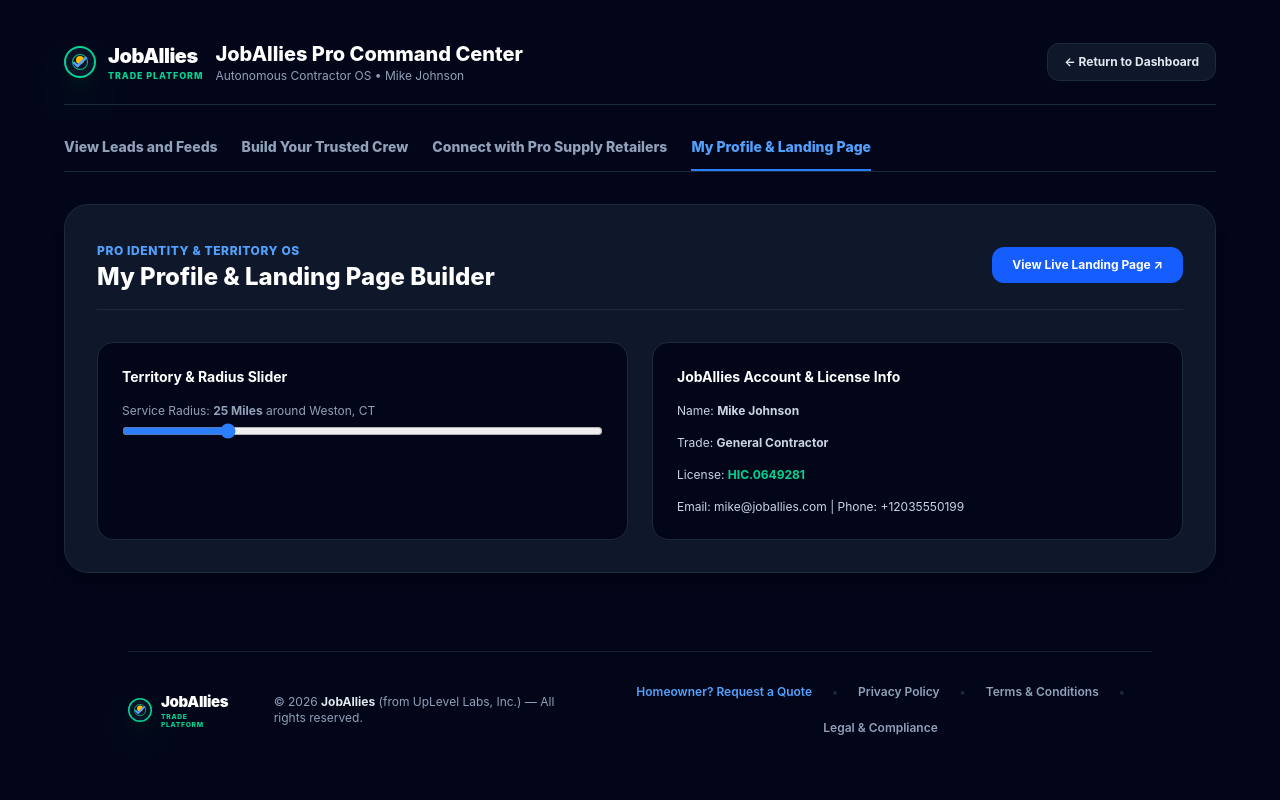
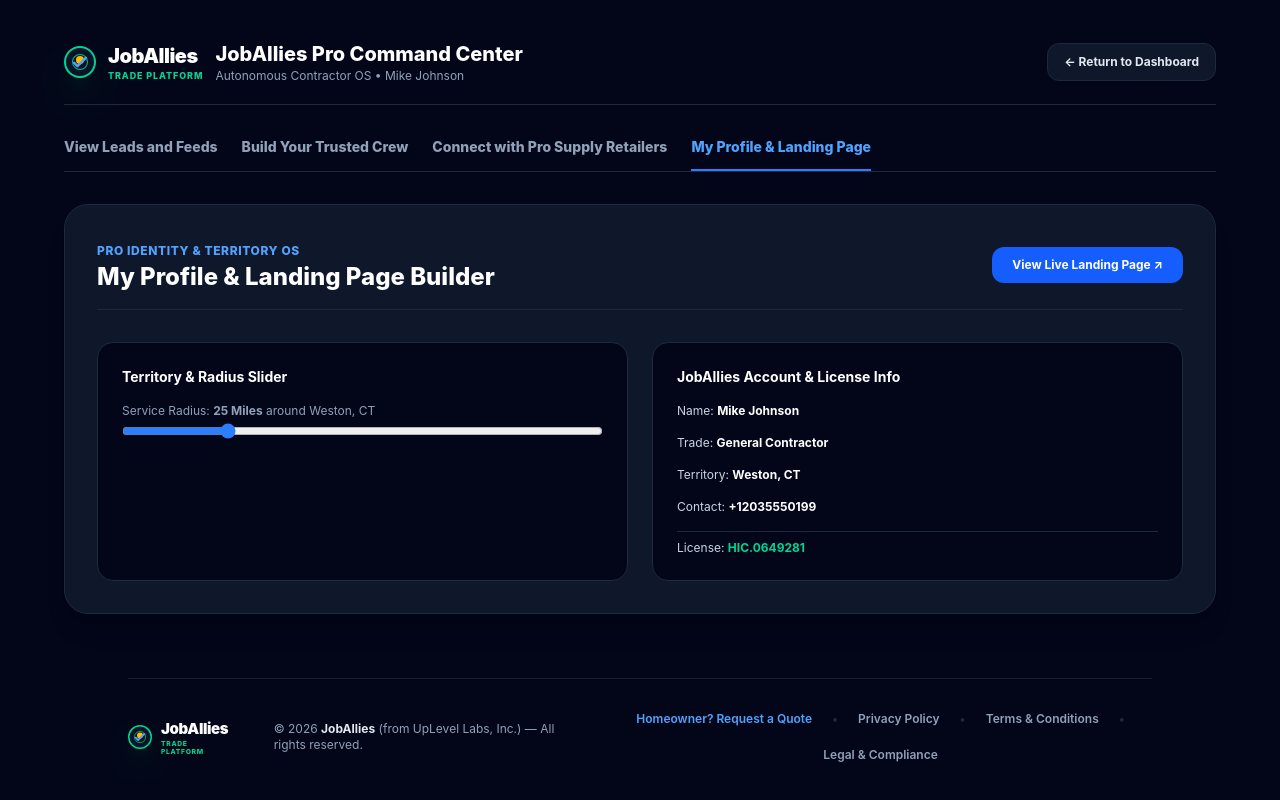
Before and after one commit to dberger111/joballies, a Next.js app: page /dashboard in a window 1280 px wide. Both pictures are taken after a click on the button "My Profile & Landing Page". Shown: the top 800 px of the page. Built offline with nearby package versions, Linux system fonts and the light colour scheme.

Commit message:
Make account info and license card 100% dynamic based on signup data with missing license prompt

```diff
--- a/app/dashboard/page.tsx
+++ b/app/dashboard/page.tsx
@@ -415,10 +415,46 @@
 
               <div className="bg-slate-950 border border-slate-800 p-6 rounded-2xl space-y-4">
                 <h4 className="font-bold text-white text-sm">JobAllies Account & License Info</h4>
-                <p className="text-slate-300">Name: <strong>{userProfile.name}</strong></p>
-                <p className="text-slate-300">Trade: <strong>{userProfile.trade}</strong></p>
-                <p className="text-slate-300">License: <strong className="text-emerald-400">{userProfile.license}</strong></p>
-                <p className="text-slate-300">Email: {userProfile.email} | Phone: {userProfile.phone}</p>
+                <p className="text-slate-300">Name: <strong className="text-white">{userProfile.name || 'Not Provided'}</strong></p>
+                <p className="text-slate-300">Trade: <strong className="text-white">{userProfile.trade}</strong></p>
+                <p className="text-slate-300">Territory: <strong className="text-white">{userProfile.location || 'Not Provided'}</strong></p>
+                <p className="text-slate-300">Contact: <strong className="text-white">{userProfile.phone || userProfile.email || 'Not Provided'}</strong></p>
+
+                <div className="pt-2 border-t border-slate-800">
+                  {userProfile.license && userProfile.license !== 'State Verified' ? (
+                    <p className="text-slate-300">License: <strong className="text-emerald-400">{userProfile.license}</strong></p>
+                  ) : (
+                    <div className="space-y-2">
+                      <p className="text-xs text-amber-400 font-bold">⚠️ Please add your state license number to verify your professional credential:</p>
+                      <div className="flex gap-2">
+                        <input
+                          type="text"
+                          placeholder="e.g. HIC.0649281"
+                          value={newLicenseInput}
+                          onChange={(e) => setNewLicenseInput(e.target.value)}
+                          className="bg-slate-900 border border-slate-800 p-2 rounded-xl text-white text-xs flex-1"
+                        />
+                        <button
+                          onClick={() => {
+                            if (!newLicenseInput.trim()) {
+                              alert('Please enter a valid license number.');
+                              return;
+                            }
+                            const updated = { ...userProfile, license: newLicenseInput.trim() };
+                            setUserProfile(updated);
+                            localStorage.setItem('joballies_user', JSON.stringify(updated));
+                            localStorage.setItem('joballies_temp_user', JSON.stringify(updated));
+                            setNewLicenseInput('');
+                            alert('✓ License successfully saved and verified!');
+                          }}
+                          className="bg-blue-600 hover:bg-blue-500 text-white font-bold px-4 py-2 rounded-xl text-xs transition"
+                        >
+                          Save License
+                        </button>
+                      </div>
+                    </div>
+                  )}
+                </div>
               </div>
             </div>
           </div>
```
